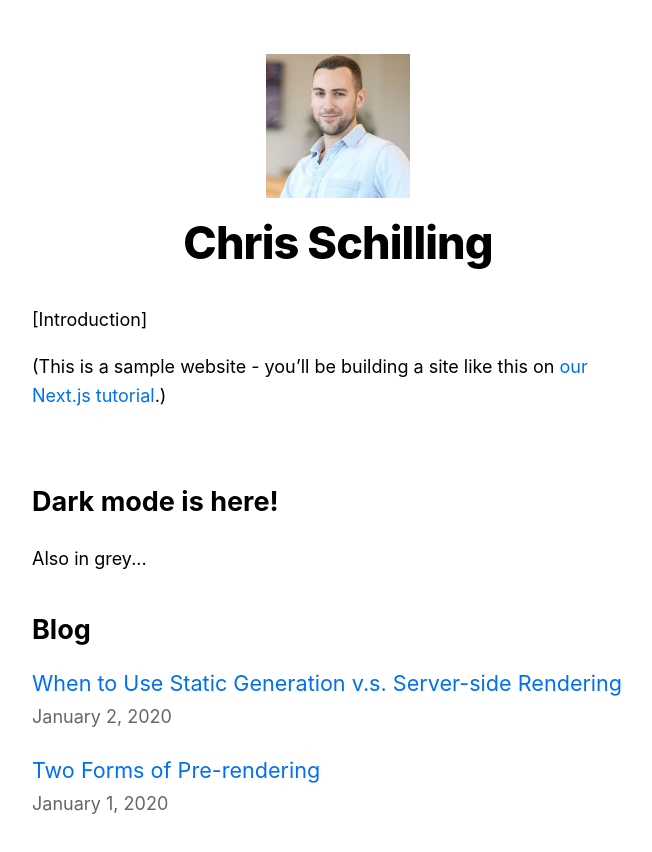
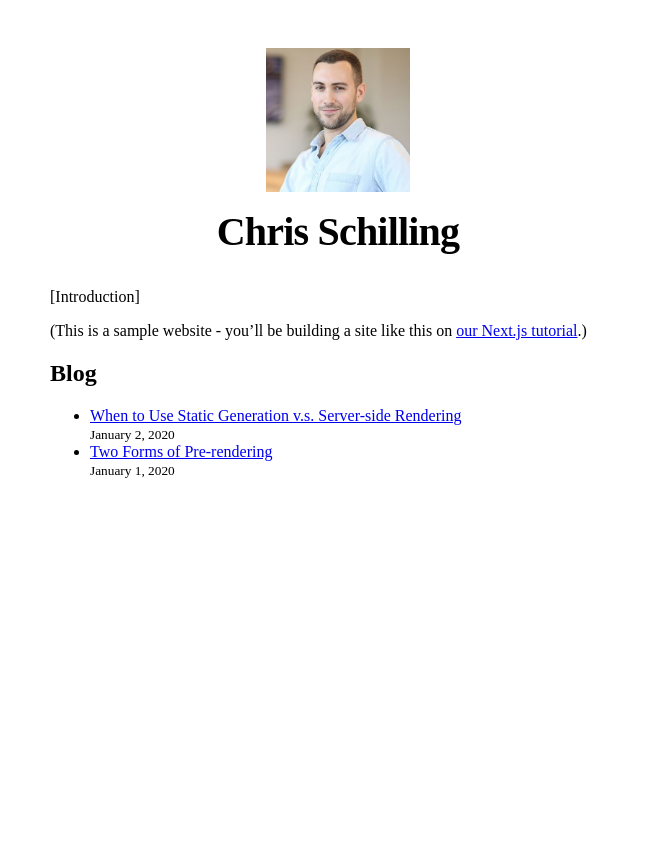
Before and after one commit to chris-schilling/nextjs-blog, a Next.js app: page / in a window 1280 px wide. Shown: the top 852 px of the page, without its empty margins (302-954 px from the left). After the commit the page ends 800 px from the top, so only its background shows below. Built offline with nearby package versions, Linux system fonts and the light colour scheme.

Commit message:
remove css references

```diff
--- a/pages/_app.js
+++ b/pages/_app.js
@@ -1,5 +1,4 @@
 import 'tailwindcss/tailwind.css'
-import '../styles/global.css'
 
 export default function App({ Component, pageProps }) {
     return <Component {...pageProps} />
--- a/pages/index.js
+++ b/pages/index.js
@@ -1,6 +1,5 @@
 import Head from 'next/head'
 import Layout, { siteTitle } from '../components/layout'
-import utilStyles from '../styles/utils.module.css'
 import { getSortedPostsData } from '../lib/posts'
 import Link from 'next/link'
 import Date from '../components/date'
@@ -24,26 +23,19 @@ export default function Home({ allPostsData }) {
         <p>[Introduction]</p>
         <p>
           (This is a sample website - you’ll be building a site like this on{' '}
-          <a href="https://nextjs.org/learn">our Next.js tutorial</a>.)
+          <a href="https://nextjs.org/learn" class="text-green-500 hover:underline">our Next.js tutorial</a>.)
         </p>
-        <br></br>
-        <div class="bg-white dark:bg-gray-800">
-          <h1 class="text-gray-900 dark:text-white">Dark mode is here!</h1>
-          <p class="text-gray-600 dark:text-gray-300">
-            Also in grey...
-          </p>
-        </div>
-    </section>
-      <section className={`${utilStyles.headingMd} ${utilStyles.padding1px}`}>
-        <h2 className={utilStyles.headingLg}>Blog</h2>
-        <ul className={utilStyles.list}>
+      </section>
+      <section class="prose">
+        <h2>Blog</h2>
+        <ul>
           {allPostsData.map(({ id, date, title }) => (
-            <li className={utilStyles.listItem} key={id}>
+            <li key={id}>
               <Link href={`/posts/${id}`}>
                 <a>{title}</a>
               </Link>
               <br />
-              <small className={utilStyles.lightText}>
+              <small class="font-thin ...">
                 <Date dateString={date} />
               </small>
             </li>
--- a/pages/posts/[id].js
+++ b/pages/posts/[id].js
@@ -2,7 +2,6 @@ import Layout from '../../components/layout'
 import { getAllPostIds, getPostData } from '../../lib/posts'
 import Head from 'next/head'
 import Date from '../../components/date'
-import utilStyles from '../../styles/utils.module.css'
 
 export default function Post({ postData }) {
   return (
@@ -11,8 +10,8 @@ export default function Post({ postData }) {
         <title>{postData.title}</title>
       </Head>
       <article class="prose">
-        <h1 className={utilStyles.headingXl}>{postData.title}</h1>
-        <div className={utilStyles.lightText}>
+        <h1>{postData.title}</h1>
+        <div class="font-light ...">
           <Date dateString={postData.date} />
         </div>
         <div dangerouslySetInnerHTML={{ __html: postData.contentHtml }} />
```
